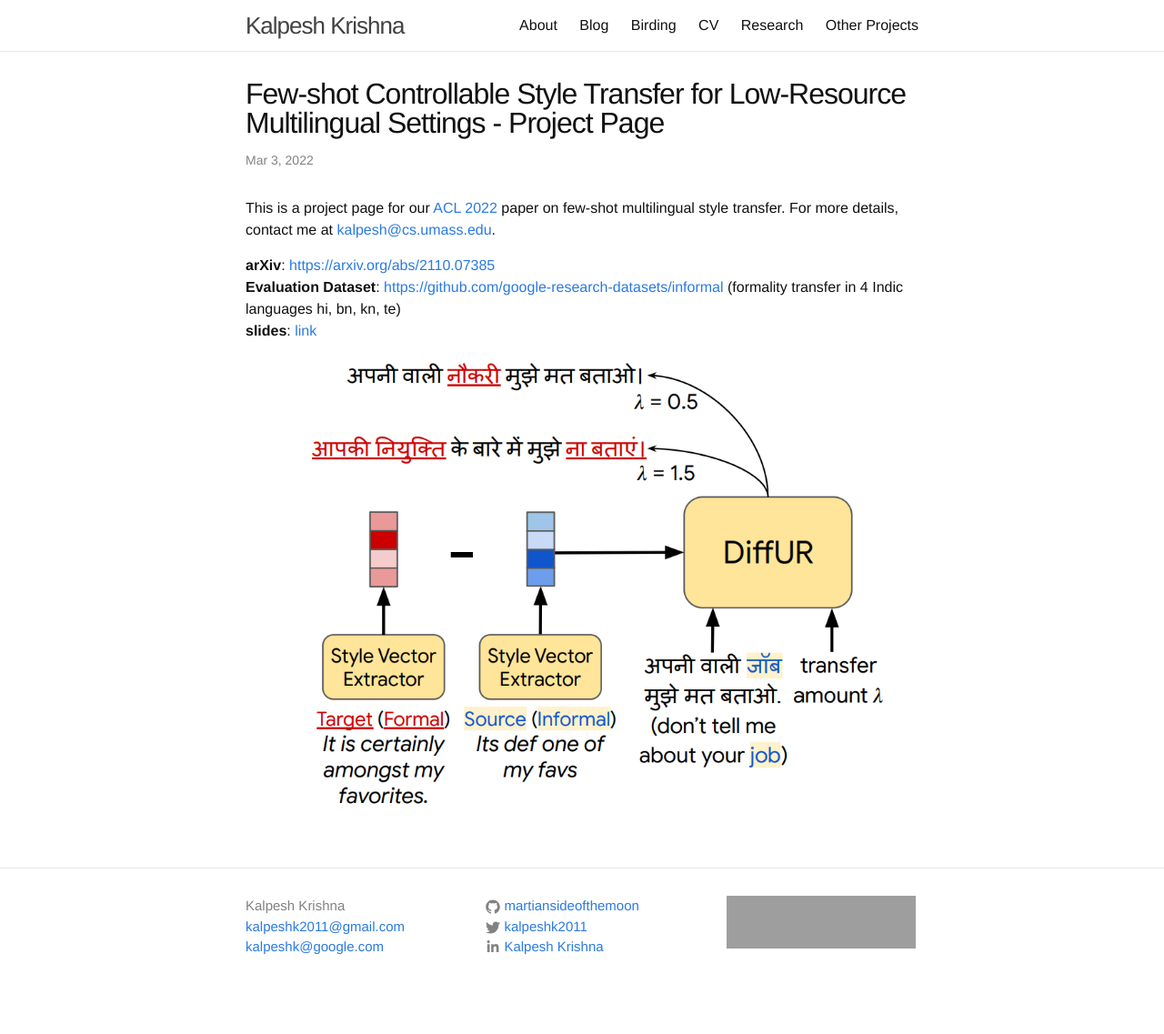
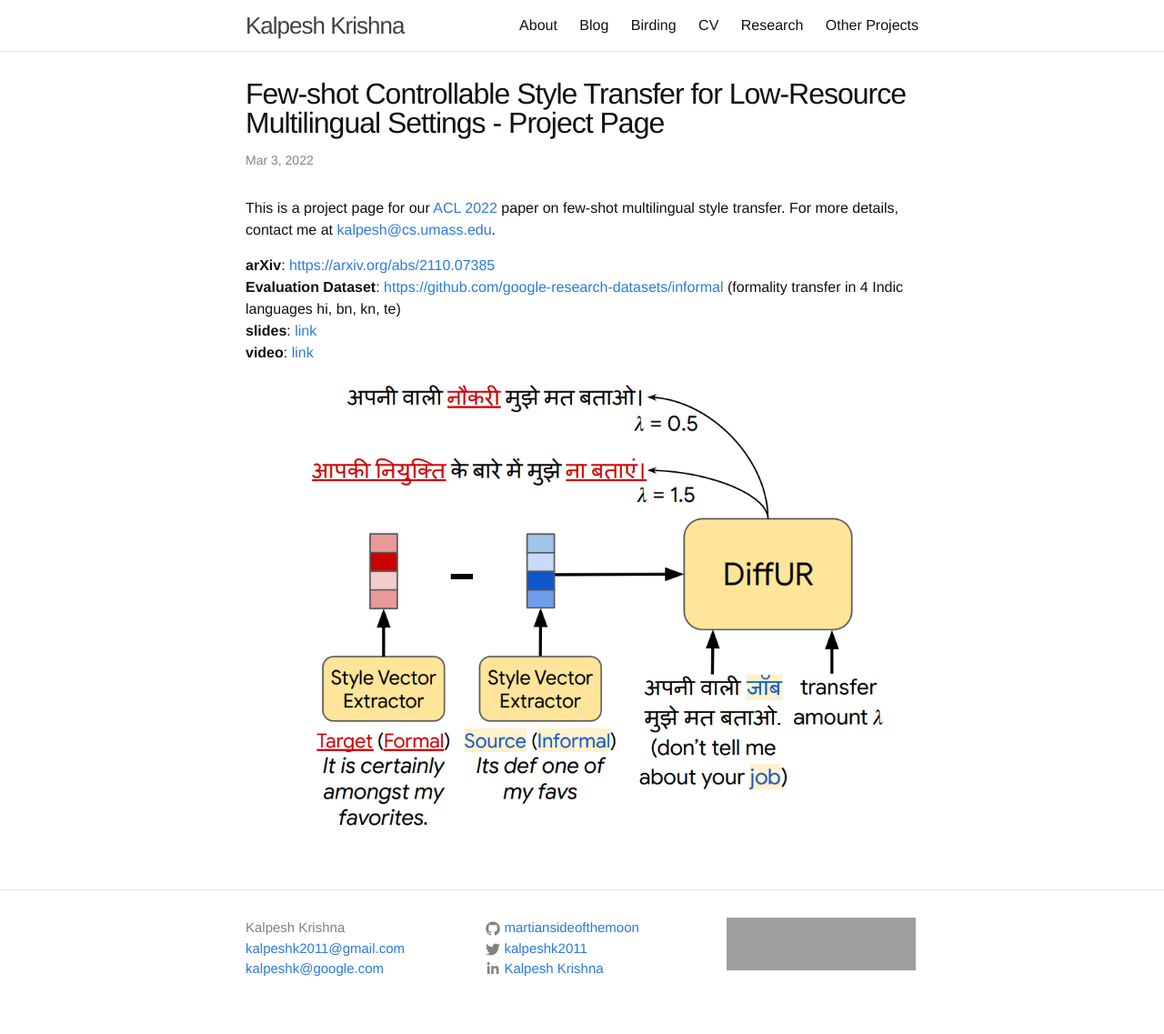
Before and after one commit to martiansideofthemoon/martiansideofthemoon.github.io, a Jekyll site: the page built from _posts/2022-03-03-acl22.md, in a window 1280 px wide. Shown: the whole page at 91% size. Built offline with Jekyll 4.4.1, drawn with Linux system fonts in a browser that asks for light colours; comment, search, counter and statistics services are not loaded; before the commit the page ends 1113 px from its top, so only the background shows below that; grey boxes are pictures that could not be loaded.

Commit message:
Update 2022-03-03-acl22.md

```diff
--- a/_posts/2022-03-03-acl22.md
+++ b/_posts/2022-03-03-acl22.md
@@ -11,5 +11,6 @@ This is a project page for our [ACL 2022](https://2021.naacl.org/) paper on few-
 **arXiv**: [https://arxiv.org/abs/2110.07385](https://arxiv.org/abs/2110.07385)
 **Evaluation Dataset**: [https://github.com/google-research-datasets/informal](https://github.com/google-research-datasets/informal) (formality transfer in 4 Indic languages hi, bn, kn, te)
 **slides**: [link](https://docs.google.com/presentation/d/1PGk58vWuHP3FBt8EBA_aN9juo3gPPObAVhshwS3Rpkg/edit?usp=sharing&resourcekey=0-Ma8fX94-cdv4SHTIpsFajw)
+**video**: [link](https://underline.io/lecture/49742-long-few-shot-controllable-style-transfer-for-low-resource-multilingual-settings)
 
 ![style_diffur]({{ site.url }}/assets/style_diffur.png)
```
